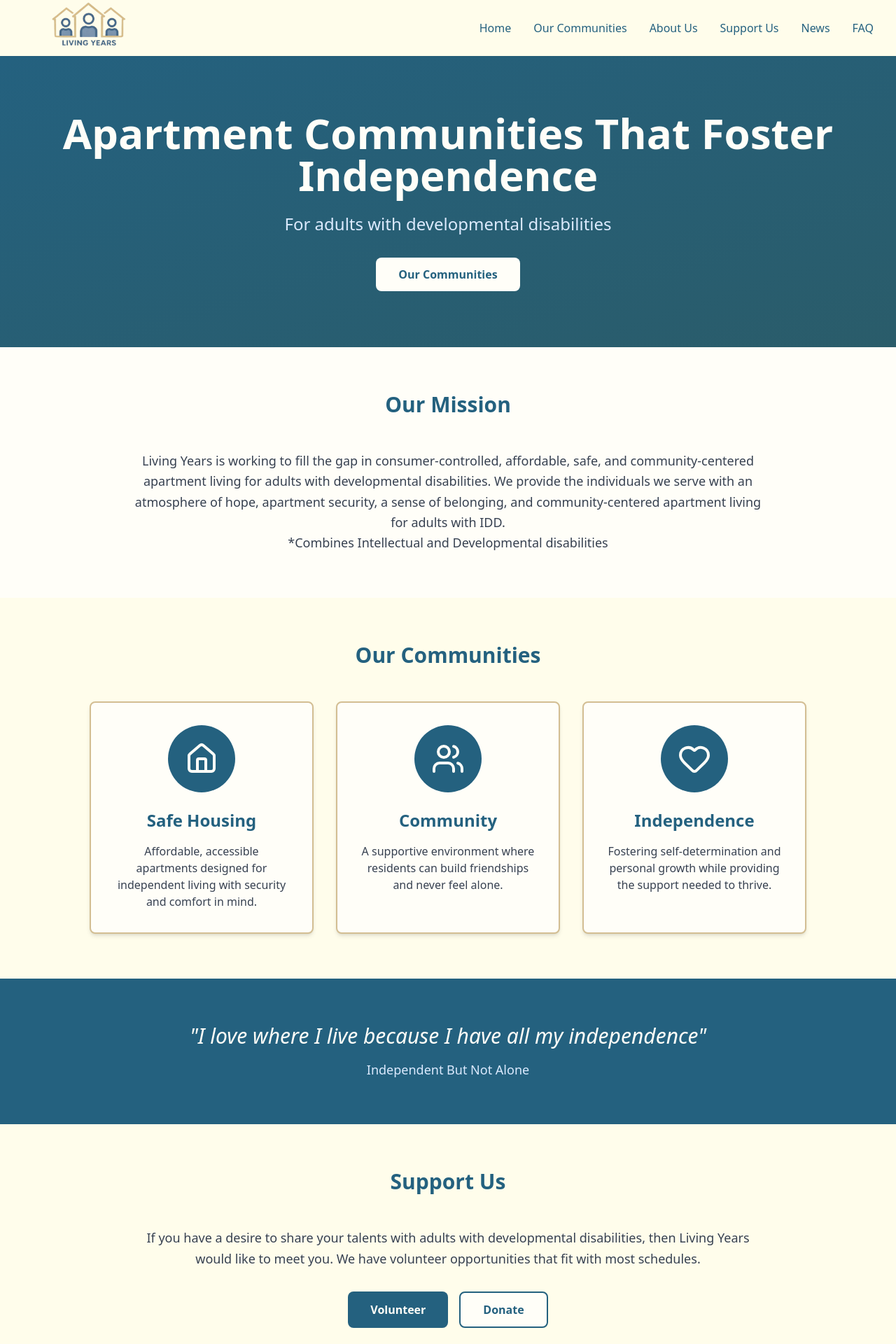
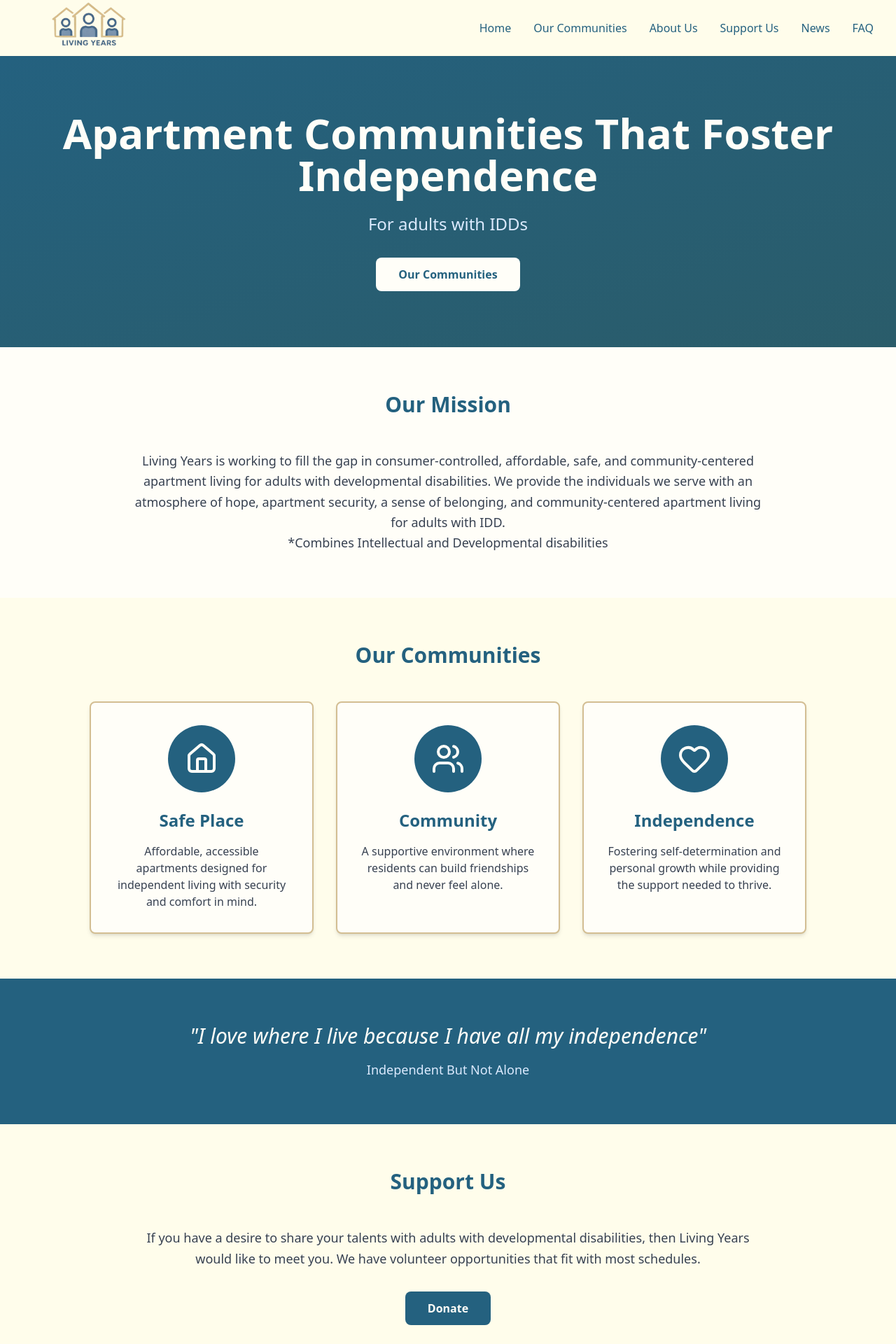
Before and after one commit to auzzie13/living-years-website, a React (Create React App) app: page / in a window 1280 px wide. Shown: the top 1920 px of the page at 70% size. Built offline with nearby package versions, Linux system fonts and the light colour scheme.

Commit message:
added emailJS functionality and other minor edits

```diff
--- a/src/components/sections/AboutSection.jsx
+++ b/src/components/sections/AboutSection.jsx
@@ -12,25 +12,25 @@ const AboutSection = () => {
       name: "Mike Epley",
       title: "CEO",
       image: "/images/Mike_Epley.png",
-      bio: "Mike Epley is CEO/founder for Living Years. The passion for this nonprofit started with his faith in Jesus Christ and believes it's a calling from the Lord. He had the vision for 15 years and wanted to put it to fruition. With not ever being married, he believes in community and feels his success has been granted by God and extended through his friendships. He wanted to create that opportunity for adults with intellectual and/or developmental disabilities to have a chance to experience apartment-style living on their own while building friendships within a community.\n\n Currently, he is the play-by-play broadcaster for Indy Nation Sports Network, spotter for the Tennessee Titans, and has been in recruitment on a state and national level for the last 12 plus years.\n\n He has a French bulldog named Stick. No kids and driven to make the world a better place."
+      bio: "Mike is passionate for this nonprofit started with his faith in Jesus Christ and believes it's a calling from the Lord. He had the vision for 15 years and wanted to put it to fruition. With not ever being married, he believes in community and feels his success has been granted by God and extended through his friendships. He wanted to create that opportunity for adults with intellectual and/or developmental disabilities to have a chance to experience apartment-style living on their own while building friendships within a community.\n\n Currently, he is the play-by-play broadcaster for Indy Nation Sports Network, spotter for the Tennessee Titans, and has been in recruitment on a state and national level for the last 12 plus years.\n\n He has a French bulldog named Stick. No kids and driven to make the world a better place."
     },
     {
       name: "Matt Rogers",
       title: "Chief Philanthropy Officer",
       image: "/images/Matt_Rogers-2.png",
-      bio: "Matt Rogers is the public address announcer for the Tennessee Titans, a role he's held since 2021 after being selected by fans and the organization from nearly 200 candidates. A former offensive lineman for the University of Washington, he helped lead the Huskies to an 11–1 season, a Rose Bowl championship, and a No. 3 national ranking before launching a successful career in entertainment. Matt first gained national attention as a finalist on American Idol and has since hosted major shows for Discovery Channel, Lifetime, and other networks, including Gold Rush and Deadliest Catch: The Bait.\n\n Beyond broadcasting, Matt is recognized as one of the top philanthropic fundraisers in America, driven by a deeply personal mission after having three children born with cystic fibrosis. His passion has helped raise millions of dollars for research, treatment, and nonprofit organizations nationwide. Known for his unmistakable voice, high-energy presence, and genuine heart, Matt brings the same commitment to every stage—whether it's an NFL stadium, a national TV audience, or a charity gala changing lives.\n\nMatt has been married to his beautiful wife Teri for 22 years, and together they have four wonderful children: Brayden (19), Mason (17), Samantha (11), and Brooklyn (3). His family remains the center of his world and the driving force behind his purpose, passion, and philanthropic work."
+      bio: "Matt Rogers is the public address announcer for the Tennessee Titans, a role he's held since 2021 after being selected by fans and the organization from nearly 200 candidates. A former offensive lineman for the University of Washington, he helped lead the Huskies to an 11–1 season, a Rose Bowl championship, and a No. 3 national ranking before launching a successful career in entertainment. Matt first gained national attention as a finalist on American Idol and has since hosted major shows for Discovery Channel, Lifetime, and other networks, including Gold Rush and Deadliest Catch: The Bait.\n\n Beyond broadcasting, Matt is recognized as one of the top philanthropic fundraisers in America, driven by a deeply personal mission after having three children born with cystic fibrosis. His passion has helped raise millions of dollars for research, treatment, and nonprofit organizations nationwide. Known for his unmistakable voice, high-energy presence, and genuine heart, Matt brings the same commitment to every stage—whether it's an NFL stadium, a national TV audience, or a charity gala changing lives.\n\nMatt has been married to his beautiful wife Teri, and together they have four wonderful children: Brayden, Mason, Samantha, and Brooklyn. His family remains the center of his world and the driving force behind his purpose, passion, and philanthropic work."
     },
     {
       name: "Daniel Pollard",
       title: "Secretary",
       image: "/images/Daniel_Pollard-2.png",
-      bio: "Daniel Pollard. Born and raised in Columbia, Tn. He currently resides in Spring Hill with his wife Jeanne Pollard who is a middle school teacher in Williamson county. They have five children; Daniel – 27, Katie – 25, Hannah – 24, Alex – 21 and Charlotte – 16. Katie is their special needs daughter that was born with a rare genetic disorder, diploid triploid mosaicism. He is one of the 4 co-owners of Jones and Lang Sporting Goods in Columbia, Tn. His favorite hobby during spare time is golfing."
+      bio: "Daniel was born and raised in Columbia, Tn. He currently resides in Spring Hill with his wife Jeanne Pollard who is a middle school teacher in Williamson county. They have five children; Daniel, Katie, Hannah, Alex and Charlotte. Katie is their special needs daughter that was born with a rare genetic disorder, diploid triploid mosaicism. He is one of the 4 co-owners of Jones and Lang Sporting Goods in Columbia, Tn. His favorite hobby during spare time is golfing."
     },
     {
       name: "Dave Cherry",
       title: "Vice-President/Treasurer",
       image: "/images/Dave_Cherry-2.png",
-      bio: "Dave Cherry serves as Treasurer on the Living Years board. With more than 20 years of experience in consumer and commercial banking, he currently leads commercial product, sales, and support for FirstBank as Director of Treasury Management Services. He is an active member of the Association of Financial Professionals and serves on the Digital Advisory Board for Jack Henry.\n\n Dave has a long history of community involvement, volunteering with organizations such as United Way (Allocations Committee), Junior Achievement, Youth Villages, Pencil Foundation, and the Community Child Care Center, where he served as a board director.\n\n He and his wife, Natalie, met at Middle Tennessee State University and now live in Thompson's Station with their two teenage sons. In their free time, they enjoy sports, exploring new places, and spending time with friends."
+      bio: "Dave Cherry has more than 20 years of experience in consumer and commercial banking, he currently leads commercial product, sales, and support for FirstBank as Director of Treasury Management Services. He is an active member of the Association of Financial Professionals and serves on the Digital Advisory Board for Jack Henry.\n\n Dave has a long history of community involvement, volunteering with organizations such as United Way (Allocations Committee), Junior Achievement, Youth Villages, Pencil Foundation, and the Community Child Care Center, where he served as a board director.\n\n He and his wife, Natalie, met at Middle Tennessee State University and now live in Thompson's Station with their two teenage sons. In their free time, they enjoy sports, exploring new places, and spending time with friends."
     },
   ];
 
@@ -46,7 +46,7 @@ const AboutSection = () => {
       <SectionTitle>About Us</SectionTitle>
       <div className="max-w-4xl mx-auto text-center mb-12">
         <p className="text-lg text-gray-700 leading-relaxed">
-          Living Years creates communities for adults with developmental disabilities that fulfill
+          Living Years creates communities for adults with IDDs that fulfill
           their need for independence while ensuring their safety. Our dedicated board members bring
           diverse expertise and a shared commitment to our mission.
         </p>
--- a/src/components/sections/Communities.jsx
+++ b/src/components/sections/Communities.jsx
@@ -19,7 +19,7 @@ const Communities = () => (
             <Home size={48} className="text-living-white" />
           </div>
         </div>
-        <h3 className="text-2xl font-bold text-living-blue mb-4">Safe Housing</h3>
+        <h3 className="text-2xl font-bold text-living-blue mb-4">Safe Place</h3>
         <p className="text-gray-700">
           Affordable, accessible apartments designed for independent living with security and comfort in mind.
         </p>
--- a/src/components/sections/ContactFormSection.jsx
+++ b/src/components/sections/ContactFormSection.jsx
@@ -26,10 +26,10 @@ const ContactFormSection = () => {
     e.preventDefault();
     setStatus('sending');
 
-    // REPLACE THESE WITH YOUR EMAILJS CREDENTIALS
-    const SERVICE_ID = 'YOUR_SERVICE_ID';  // Replace with your service ID
-    const TEMPLATE_ID = 'YOUR_TEMPLATE_ID'; // Replace with your template ID
-    const PUBLIC_KEY = 'YOUR_PUBLIC_KEY';   // Replace with your public key
+
+  const SERVICE_ID = process.env.REACT_APP_EMAILJS_SERVICE_ID;
+  const TEMPLATE_ID = process.env.REACT_APP_EMAILJS_TEMPLATE_ID;
+  const PUBLIC_KEY = process.env.REACT_APP_EMAILJS_PUBLIC_KEY;
 
     try {
       await emailjs.send(
--- a/src/components/sections/FAQSection.jsx
+++ b/src/components/sections/FAQSection.jsx
@@ -44,10 +44,6 @@ Tennessee law further recognizes intellectual disability as a form of developmen
     {
       q: "How can I apply?",
       a: "Contact us directly to learn about availability and the application process for our communities. You can reach us by email at info@livingyears.org or by phone at (555) 123-4567. Our staff will guide you through the application process and answer any questions you may have."
-    },
-    {
-      q: "What amenities are available in Living Years communities?",
-      a: "Our communities offer safe, accessible apartments with modern amenities designed for independent living. Each community includes common areas for social activities, on-site support when needed, and access to community programs that foster connection and belonging."
     }
   ];
 
--- a/src/components/sections/Hero.jsx
+++ b/src/components/sections/Hero.jsx
@@ -11,7 +11,7 @@ const Hero = () => (
         Apartment Communities That Foster Independence
       </h1>
       <p className="text-xl md:text-2xl mb-8 text-blue-100">
-        For adults with developmental disabilities
+        For adults with IDDs
       </p>
       <Button href="#communities" variant="primary">
         Our Communities
--- a/src/components/sections/NewsSection.jsx
+++ b/src/components/sections/NewsSection.jsx
@@ -10,7 +10,7 @@ const NewsSection = () => (
   <Section id="news" className="bg-living-white">
     <SectionTitle>News & Updates</SectionTitle>
     <div className="space-y-6">
-      {[1, 2, 3].map((i) => (
+      {[1].map((i) => (
         <NewsItem key={i} number={i} />
       ))}
     </div>
--- a/src/components/sections/SupportSection.jsx
+++ b/src/components/sections/SupportSection.jsx
@@ -16,9 +16,8 @@ const SupportSection = () => (
         then Living Years would like to meet you. We have volunteer opportunities that fit with most schedules.
       </p>
       <div className="flex flex-col sm:flex-row gap-4 justify-center">
-        <Button variant="secondary">Volunteer</Button>
         <Link to="/donate">
-          <Button variant="outline">Donate</Button>
+          <Button variant="secondary">Donate</Button>
         </Link>
       </div>
     </div>
```
Also changed, not shown: src/components/layout/Footer.jsx (+2 -6 lines).
